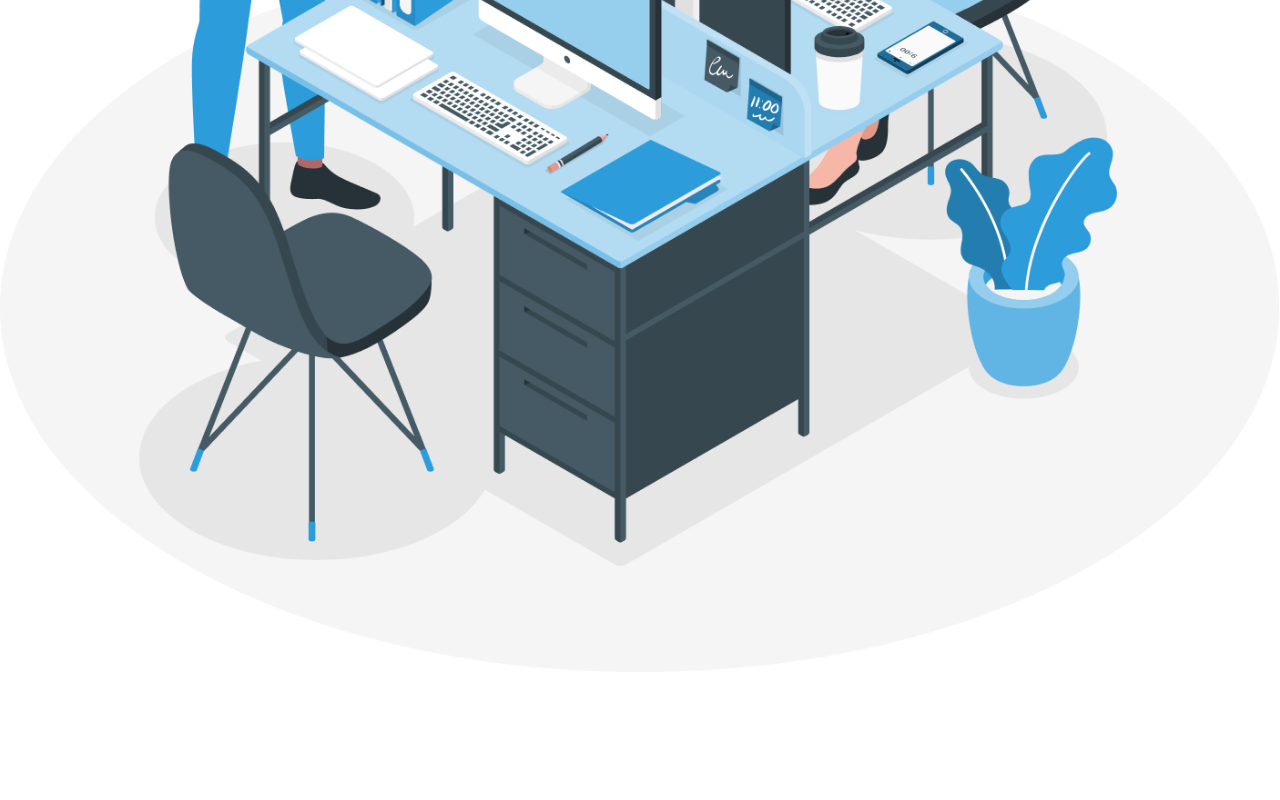
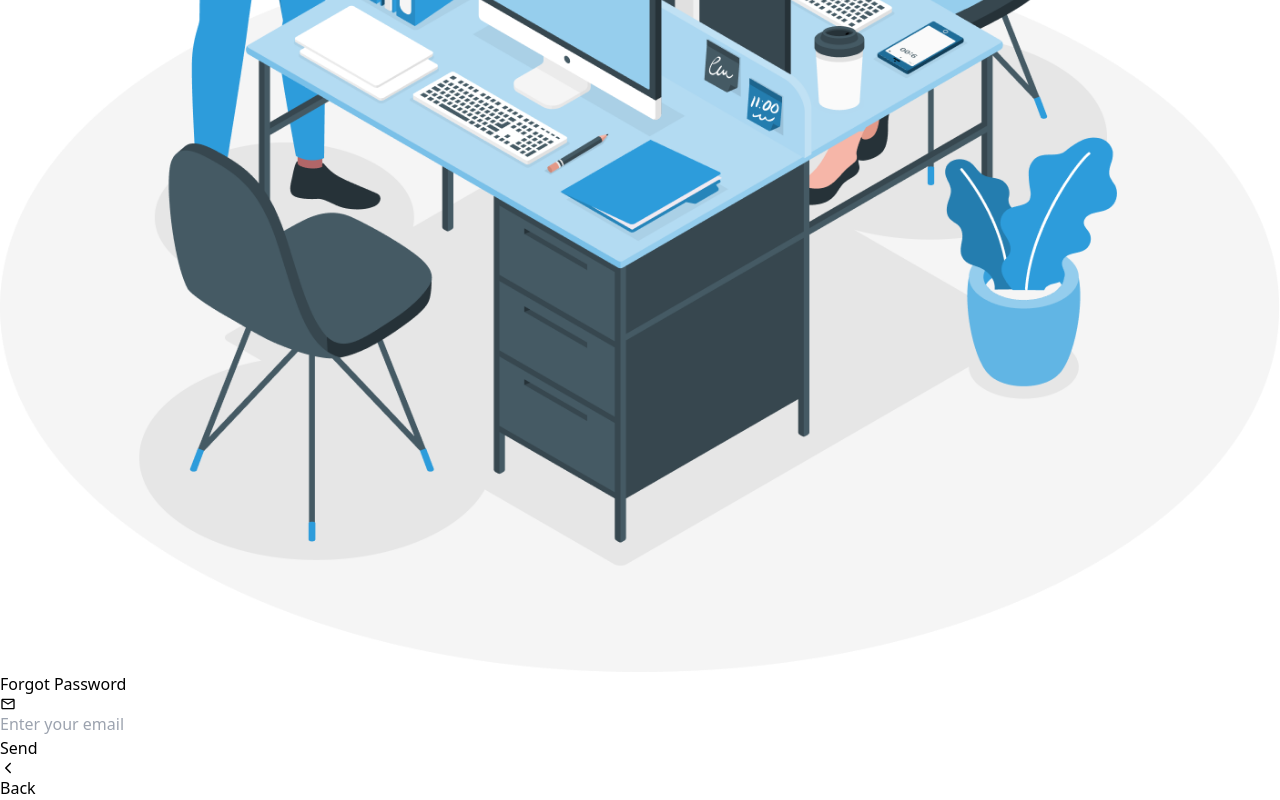
Before and after one commit to do-communication/do-communication, a Next.js app: page /auth/forgot in a window 1280 px wide. Shown: the part 1291-2091 px from the top of the page. Before the commit the page ends 1963 px from the top, so only its background shows below. Built offline with nearby package versions, Linux system fonts and the light colour scheme; what @material-tailwind/react would draw is missing.

Commit message:
progress: forget password

```diff
--- a/src/pages/auth/forgot/index.jsx
+++ b/src/pages/auth/forgot/index.jsx
@@ -1,8 +1,34 @@
 import AuthLayout from "@/components/layouts/AuthLayout/AuthLayout";
+import {MdOutlineEmail} from "react-icons/md"
+import {IoIosArrowBack} from "react-icons/io"
+
 const Forgot = () => {
-    return (<AuthLayout>
-        {/* <h1>Hello</h1> */}
-    </AuthLayout>);
+    return (
+        <AuthLayout title="Forgot Password">
+        <div className="flex flex-col gap-9 py-10">
+          {/* email input */}
+          <div className="bg-white group flex rounded-3xl gap-2 hover:ring-2 active:ring-2 ring-blue-300 pl-5">
+          <MdOutlineEmail className="w-10 text-gray-600 pl-2 h-auto" />
+          <input
+            type="email"
+            className="bg-white text-gray-600 w-full rounded-3xl py-4 px-2 outline-none"
+            placeholder="Enter your email"
+            size="lg"
+          />
+        </div>
+        </div>
+        <div className="flex flex-col gap-4">
+          <button className="w-full text-lg font-semibold flex items-center justify-center bg-primary py-4 rounded-full shadow-sm shadow-black hover:brightness-95">
+            Send
+          </button>
+          <div className="flex flex-row gap-6 justify-center py-9">
+          < IoIosArrowBack className="w-16 h-auto bg-primary rounded-full" />
+            <h1 className="text-xl py-4 font-semibold vertical-align: bottom" >Back</h1>
+          </div>
+
+        </div>
+      </AuthLayout>
+    );
 }
 
 export default Forgot;
--- a/src/pages/auth/login.jsx
+++ b/src/pages/auth/login.jsx
@@ -1,5 +1,5 @@
 import AuthLayout from "@/components/layouts/AuthLayout/AuthLayout";
-import { MdOutlinePersonOutline } from "react-icons/md";
+import {MdOutlineEmail} from "react-icons/md"
 import { AiOutlineEye, AiOutlineEyeInvisible } from "react-icons/ai";
 import { FcGoogle } from "react-icons/fc";
 import Link from "next/link";
@@ -13,7 +13,7 @@ const Login = () => {
       <div className="flex flex-col gap-6">
         {/* email input */}
         <div className="bg-white group flex rounded-3xl gap-2 hover:ring-2 active:ring-2 ring-blue-300 pl-5">
-          <MdOutlinePersonOutline className="w-10 text-gray-600 pl-2 h-auto" />
+          <MdOutlineEmail className="w-10 text-gray-600 pl-2 h-auto" />
           <input
             type="email"
             className="bg-white text-gray-600 w-full rounded-3xl py-4 px-2 outline-none"
@@ -43,7 +43,7 @@ const Login = () => {
           )}
         </div>
         <Link
-          href="auth/forgot/forgotPassword"
+          href="./forgot"
           className="self-end pr-3 hover:underline text-gray-700"
         >
           Forgot Password?
```
Also changed, not shown: src/pages/auth/forgot/newPassword.jsx (+28 -3 lines), src/pages/auth/forgotPassword.jsx (+4 -3 lines).
